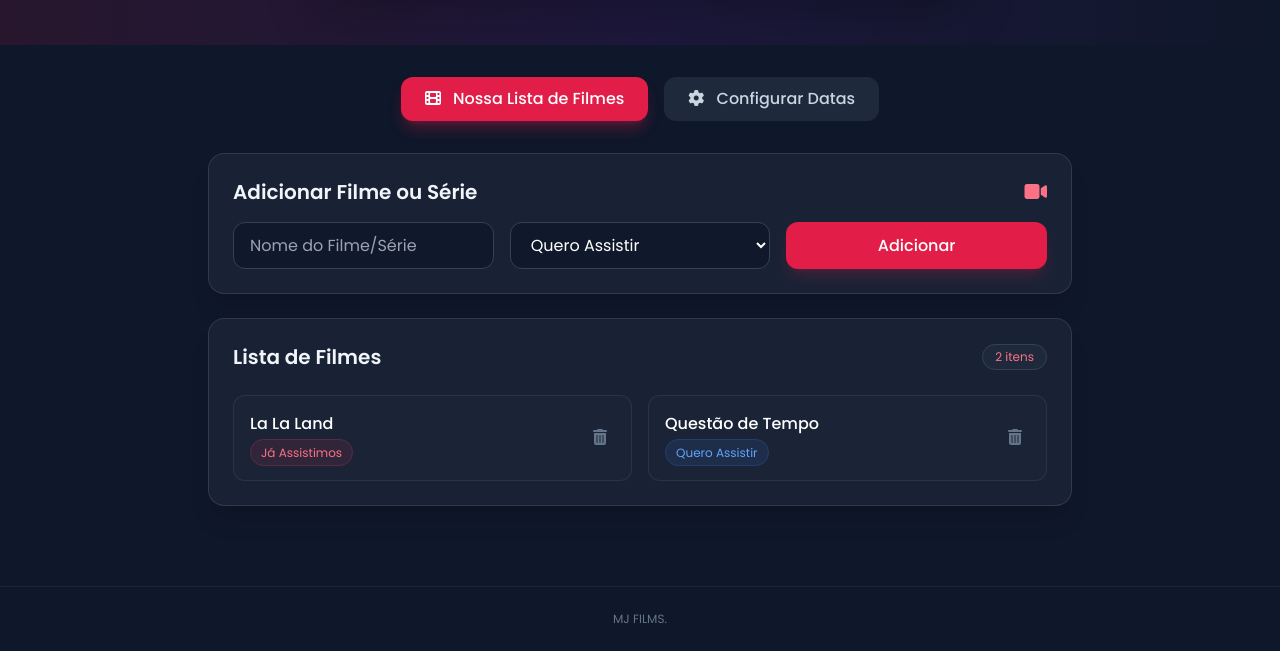
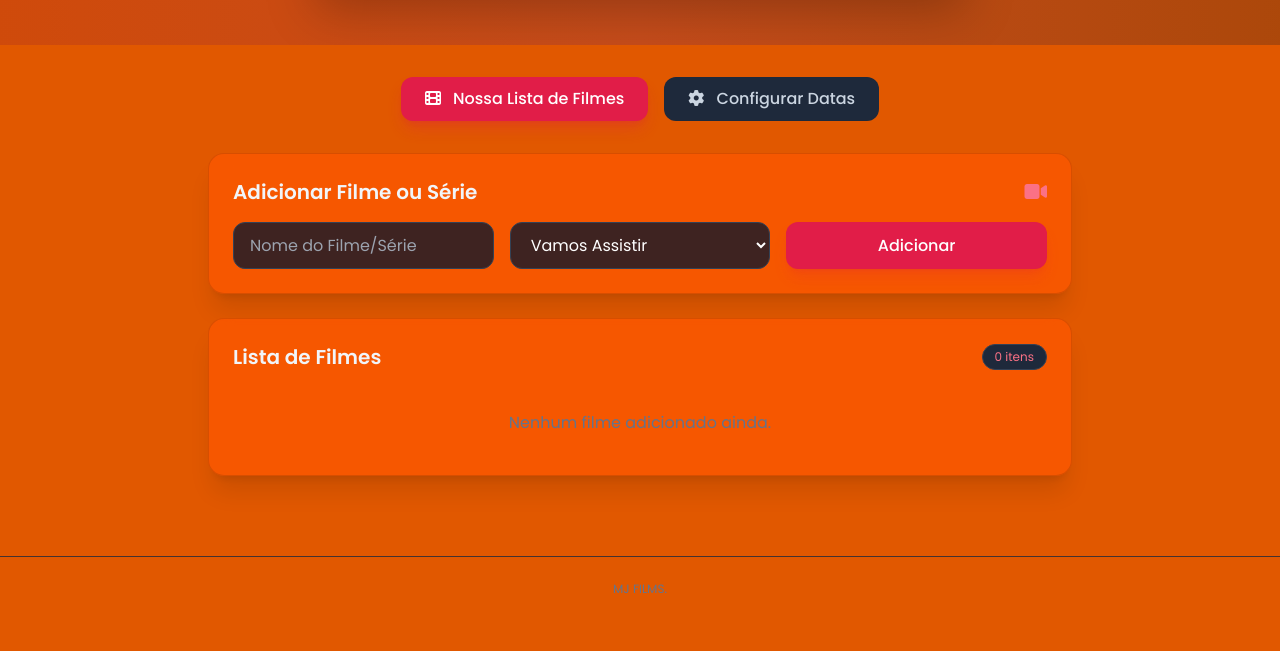
Before and after one commit to marinayamada/mjfilmes, a plain HTML site: page index.html in a window 1280 px wide. Shown: the part 407-1058 px from the top of the page. After the commit the page ends 1028 px from the top, so only its background shows below. Drawn offline with nearby package versions, Linux system fonts and the light colour scheme.

Commit message:
Update index.html

```diff
--- a/index.html
+++ b/index.html
@@ -12,13 +12,13 @@
         @import url('https://fonts.googleapis.com/css2?family=Poppins:wght@300;400;500;600;700&display=swap');
         body {
             font-family: 'Poppins', sans-serif;
-            background-color: #0f172a;
+            background-color: #e15800;
             color: #f8fafc;
         }
         .glass-card {
-            background: rgba(30, 41, 59, 0.7);
+            background: rgba(255, 88, 0, 0.7);
             backdrop-filter: blur(12px);
-            border: 1px solid rgba(255, 255, 255, 0.1);
+            border: 1px solid rgba(168, 66, 0, 0.4);
         }
         .heart-beat {
             animation: pulse 1.5s infinite;
@@ -93,8 +93,7 @@
                     <input type="text" id="movie-title" placeholder="Nome do Filme/Série" required
                         class="bg-slate-900/80 border border-slate-700 rounded-xl px-4 py-2.5 text-white focus:outline-none focus:border-rose-500">
                     <select id="movie-category" class="bg-slate-900/80 border border-slate-700 rounded-xl px-4 py-2.5 text-white focus:outline-none focus:border-rose-500">
-                        <option value="Quero Assistir">Quero Assistir</option>
-                        <option value="Assistindo">Assistindo</option>
+                        <option value="Quero Assistir">Vamos Assistir</option>
                         <option value="Já Assistimos">Já Assistimos ❤️</option>
                     </select>
                     <button type="submit" class="bg-rose-600 hover:bg-rose-500 text-white font-medium rounded-xl px-6 py-2.5 transition-all shadow-lg shadow-rose-600/20">
@@ -150,10 +149,7 @@
         let appData = JSON.parse(localStorage.getItem('coupleAppData')) || {
             names: "João & Mari",
             startDate: "2026-09-20T18:41",
-            movies: [
-                { id: 1, title: "La La Land", category: "Já Assistimos" },
-                { id: 2, title: "Questão de Tempo", category: "Quero Assistir" }
-            ]
+            movies: []
         };
 
         // Initialize Settings UI values
```
